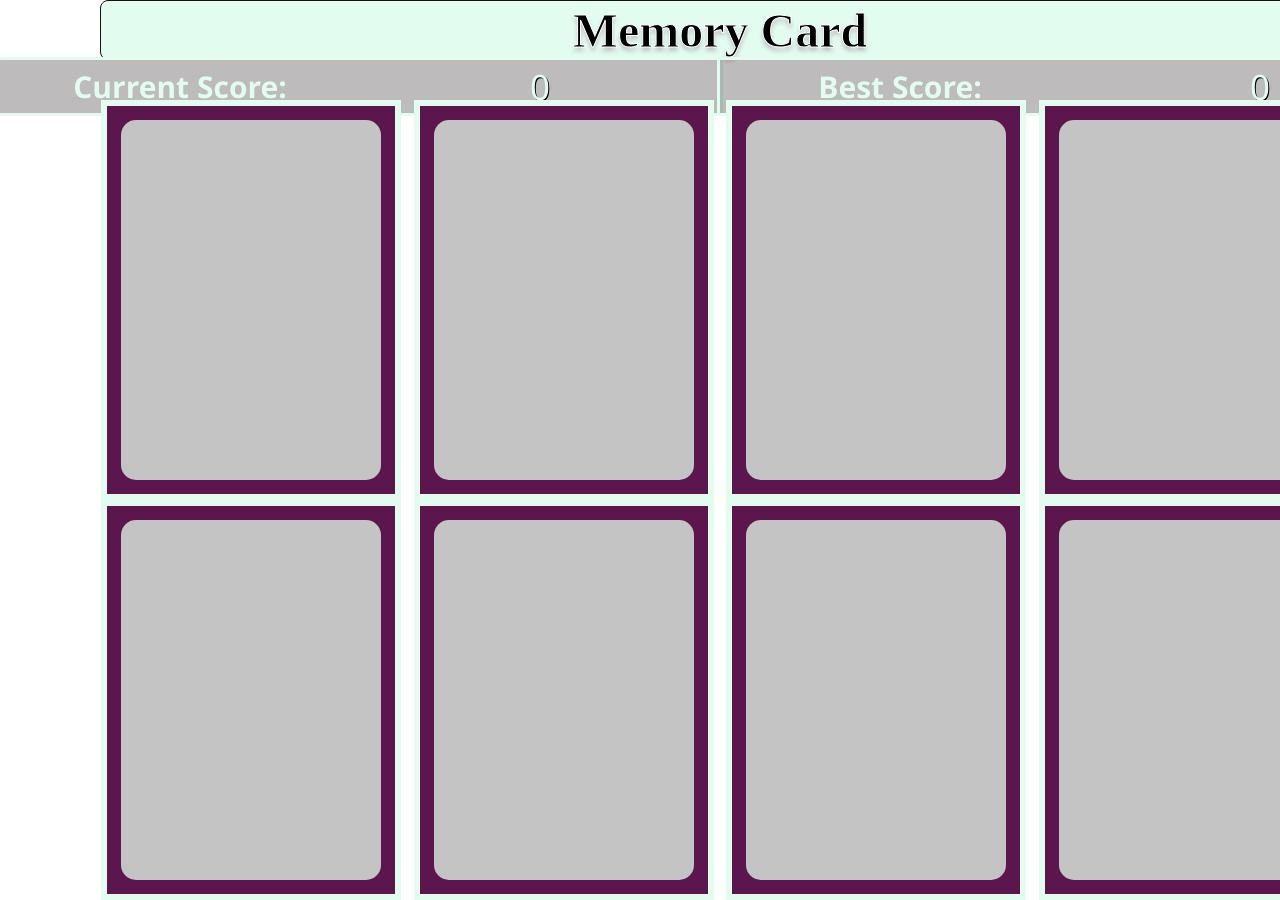
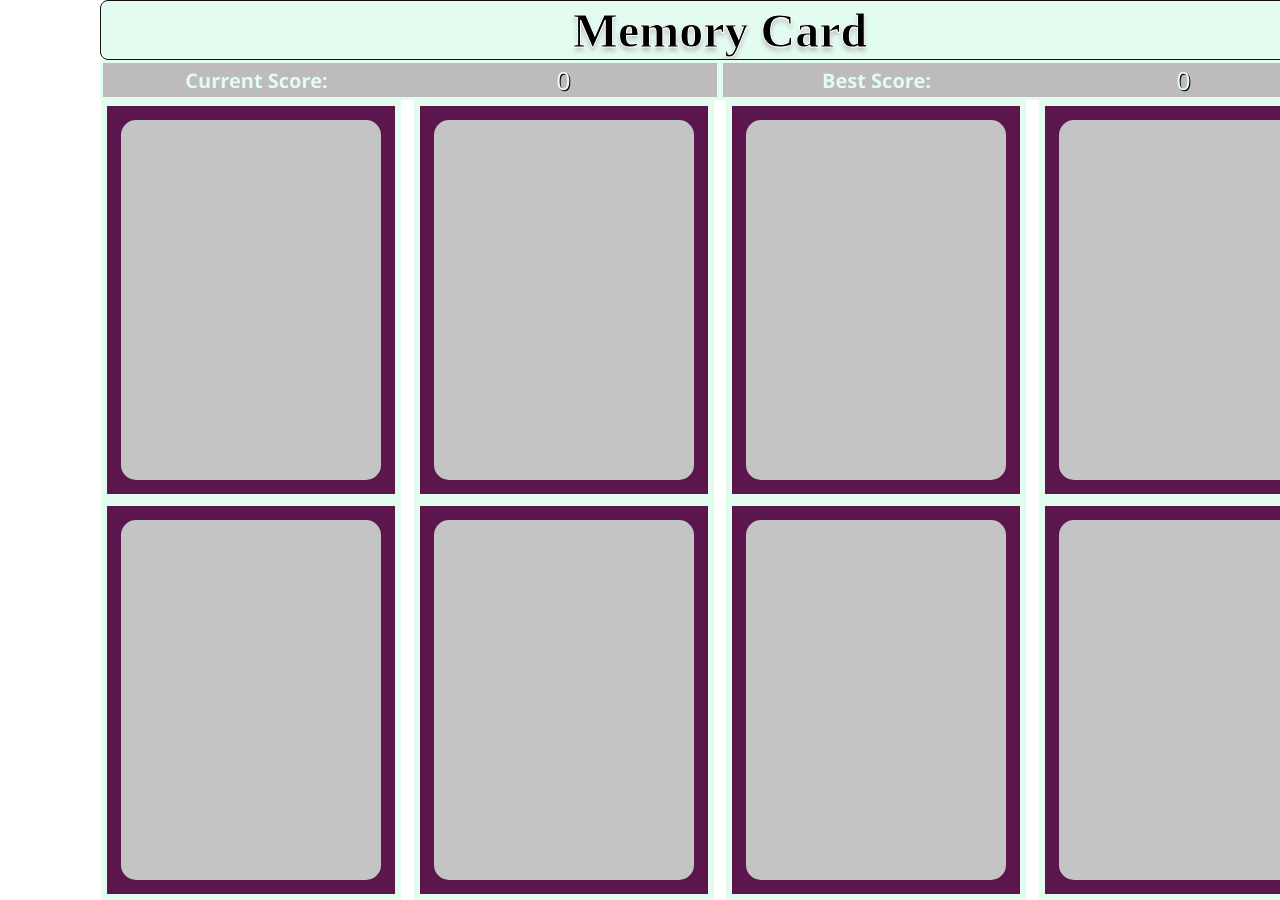
Before and after one commit to Aureatus/memory-card, a React (Create React App) app: page / in a window 1280 px wide. Shown: the top 900 px of the page. Built offline with nearby package versions, Linux system fonts and the light colour scheme; a web font is replaced by a local one.

Commit message:
Change font-sizes and absolute sizes

```diff
--- a/src/styles/scoreboard.css
+++ b/src/styles/scoreboard.css
@@ -4,8 +4,8 @@ p {
 }
 
 div.scoreboard {
-  height: 100%;
-  width: 100%;
+  height: 40px;
+  width: 1240px;
 
   display: grid;
   grid-template: 1fr / 1fr 1fr;
@@ -15,7 +15,9 @@ div.scoreboard {
 }
 
 div.scoreboard > div {
-  height: 100%;
+  box-sizing: border-box;
+
+  height: 40px;
   width: 100%;
 
   display: grid;
@@ -34,11 +36,11 @@ div.scoreboard > div {
 }
 
 div.scoreboard > div > h2 {
-  font-size: 30px;
+  font-size: 20px;
   font-weight: bold;
 }
 
 div.scoreboard > div > p {
-  font-size: 35px;
+  font-size: 25px;
   text-shadow: 1px 1px black;
 }
```
